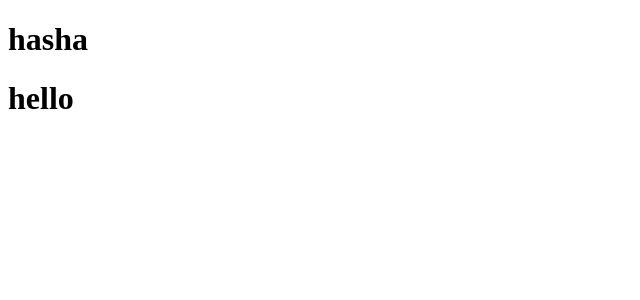
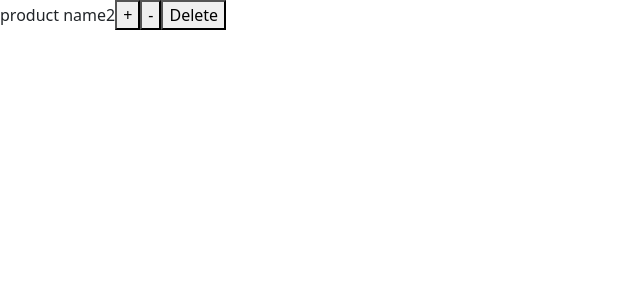
Before and after one commit to winy1994-droid/helloworld, a React (Create React App) app: page / in a window 1280 px wide. Shown: the top 300 px of the page, without its empty margins (0-640 px from the left). Built offline with nearby package versions, Linux system fonts and the light colour scheme.

Commit message:
add component product and import by index.js

```diff
--- /dev/null
+++ b/src/components/product.jsx
@@ -0,0 +1,17 @@
+import { Component } from "react";
+
+class Product extends Component{
+    render(){
+        return(
+            <>
+              <span>product name</span>
+              <span>2</span>
+              <button>+</button>
+              <button>-</button>
+              <button>Delete</button>
+            </>
+        )
+    }
+}
+
+export default Product
```
Also changed, not shown: src/index.js (+5 -4 lines).
